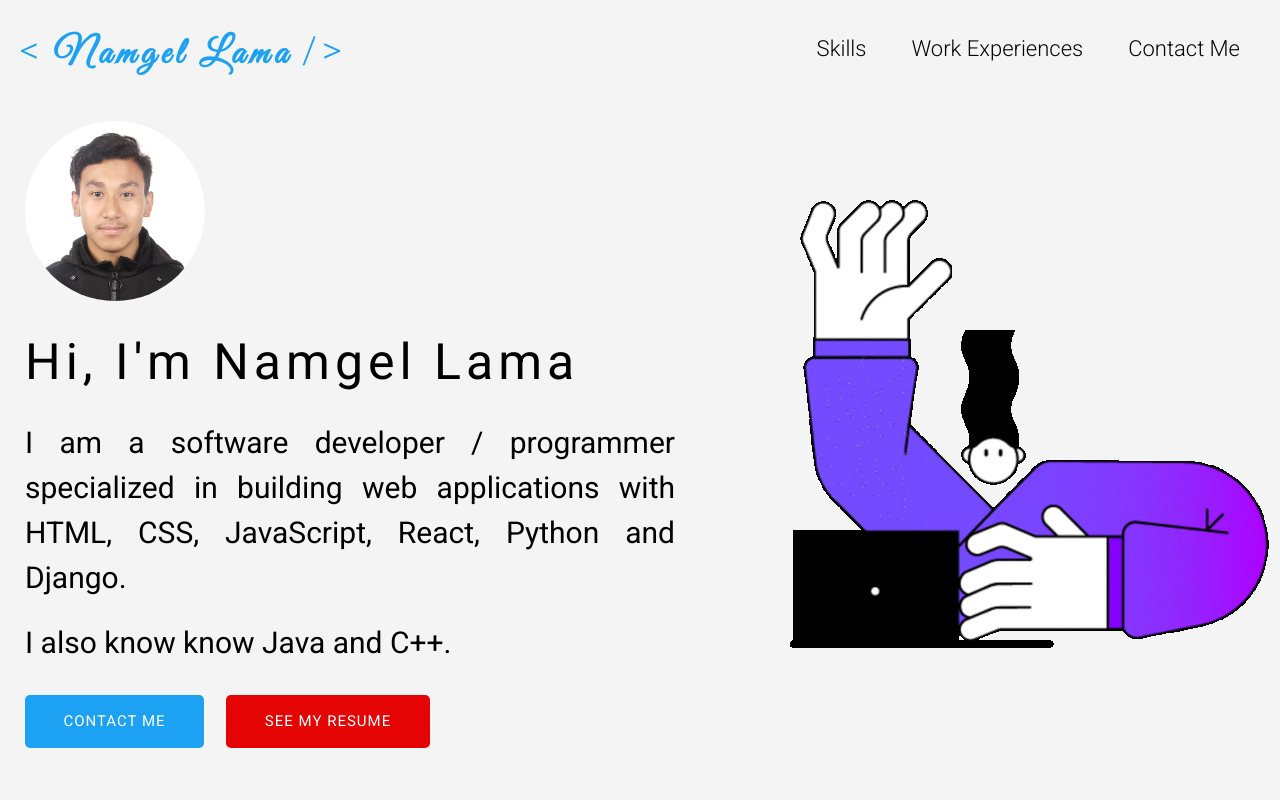
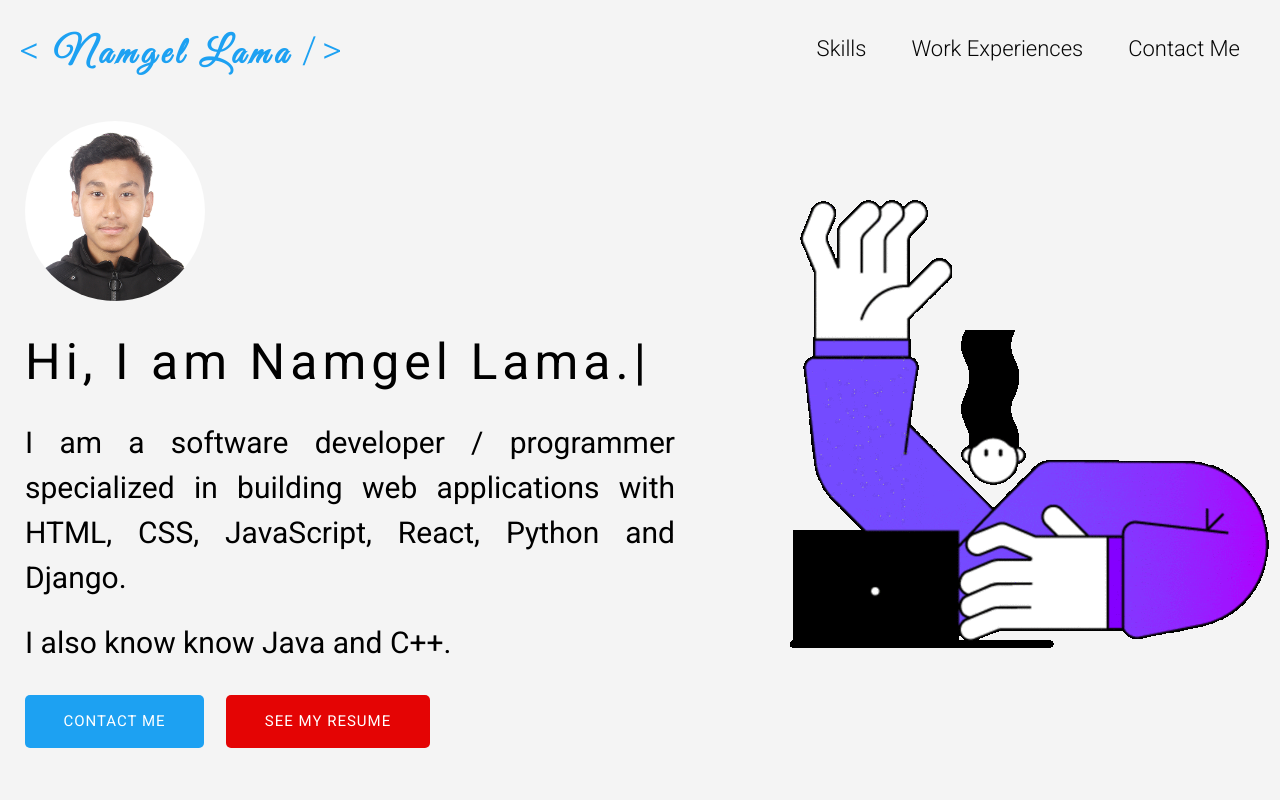
Before and after one commit to YoMrWhite/Portfolio, a plain HTML site: page index.html in a window 1280 px wide. Shown: the top 800 px of the page. Drawn offline with Linux system fonts and the light colour scheme.

Commit message:
Add typing effect.

```diff
--- a/css/style.css
+++ b/css/style.css
@@ -227,6 +227,10 @@ i {
     text-align: justify;
 }
 
+#showcase span#blinker {
+    animation: blinker 1s linear infinite;
+}
+
 #showcase .content p {
     font-size: 3rem;
     margin-bottom: 2rem;
@@ -239,6 +243,12 @@ i {
 
 #showcase .gif {
     margin-left: 5rem;
+}
+
+@keyframes blinker {
+    50% {
+        opacity: 0;
+    }
 }
 
 /* Skills */
@@ -283,7 +293,7 @@ i {
     height: 160px;
     position: relative;
     margin-right: 10rem;
-    transition: transform 0.5s;
+    transition: transform 0.3s;
 }
 
 #skills .skills .skill:hover {
--- a/index.html
+++ b/index.html
@@ -23,7 +23,6 @@
                 <li><a href="#skills">Skills</a></li>
                 <li><a href="#experience">Work Experiences</a></li>
                 <li><a href="#contact">Contact Me</a></li>
-                <!-- <li><input type="checkbox" name="" id=""></li> -->
             </ul>
         </div>
     </nav>
@@ -33,7 +32,7 @@
         <div class="container">
             <div class="content">
                 <img class="profile" src="images/me.jpg" alt="My profile photo">
-                <h1 class="l-heading">Hi, I'm Namgel Lama</h1>
+                <h1 class="l-heading" id="message"></h1>
                 <p>I am a software developer / programmer specialized in building web applications with HTML, CSS,
                     JavaScript, React, Python and Django.</p>
                 <p>I also know know Java and C++.</p>
@@ -220,6 +219,8 @@
     <footer id="footer">
         <p>Copyright &copy; 2022, All Rights Reserved</p>
     </footer>
+
+    <script src="js/app.js"></script>
 </body>
 
 </html>
--- /dev/null
+++ b/js/app.js
@@ -0,0 +1,15 @@
+let messageArray = ["Hi, I am Namgel Lama."];
+let textPosition = 0;
+let speed = 100;
+
+function typewriter() {
+    document.querySelector("#message").innerHTML =
+        messageArray[0].substring(0, textPosition) +
+        "<span id='blinker'>|</span>";
+
+    if (textPosition++ != messageArray[0].length) {
+        setTimeout(typewriter, speed);
+    }
+}
+
+window.addEventListener("load", typewriter);
```
